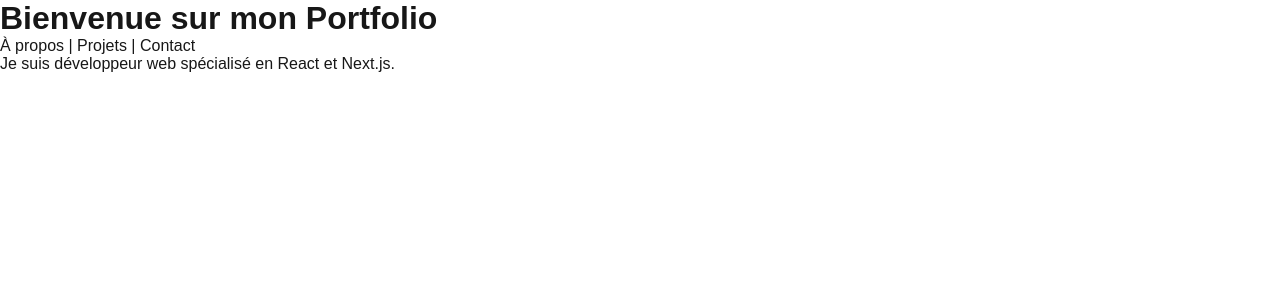
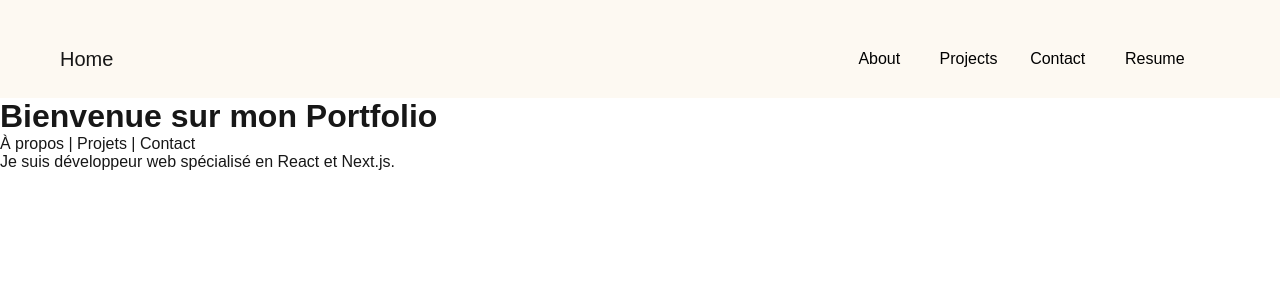
Before and after one commit to yusef-boulam/Portfolio_NextJS, a Next.js app: page / in a window 1280 px wide. Shown: the top 300 px of the page. Built offline with nearby package versions, Linux system fonts and the light colour scheme.

Commit message:
Ajout du composant Nav

```diff
--- /dev/null
+++ b/app/components/Nav.jsx
@@ -0,0 +1,75 @@
+"use client";
+import React, { useState } from "react";
+import Link from "next/link";
+import Image from "next/image";
+import styles from "../styles/nav.module.css";
+
+const Nav = () => {
+  const [toggleDropdown, setToggleDropdown] = useState(false);
+
+  return (
+    <nav className={styles.nav}>
+      <Link href="/" className={styles.link}>
+        <p>Home</p>
+      </Link>
+
+      {/* Desktop Navigation */}
+      <div className={styles.container_NavDesktop_Profile}>
+        <div className={styles.navDesktop}>
+          <div className={styles.containerNavLink}>
+            <div className={styles.navLinkContainer}>
+              <Link href="/about" className={styles.navLink}>
+                About
+              </Link>
+              <Link href="/projects" className={styles.navLink}>
+                Projects
+              </Link>
+            </div>
+            <div className={styles.navLinkContainer}>
+              <Link href="/contact" className={styles.navLink}>
+                Contact
+              </Link>
+              <Link href="/resume" className={styles.navLink}>
+                Resume
+              </Link>
+            </div>
+          </div>
+        </div>
+      </div>
+
+      {/* Mobile Navigation */}
+      <div className={styles.navMobile}>
+        <button
+          onClick={() => setToggleDropdown((prev) => !prev)}
+          className={styles.mobileMenuButton}
+        >
+          Menu
+        </button>
+        {toggleDropdown && (
+          <div className={styles.dropdown}>
+            <Link href="/about" onClick={() => setToggleDropdown(false)}>
+              About
+            </Link>
+            <Link href="/recipe" onClick={() => setToggleDropdown(false)}>
+              Projects
+            </Link>
+            <Link
+              href="/shopping-list"
+              onClick={() => setToggleDropdown(false)}
+            >
+              Contact
+            </Link>
+            <Link
+              href="/create-recipe"
+              onClick={() => setToggleDropdown(false)}
+            >
+              Resume
+            </Link>
+          </div>
+        )}
+      </div>
+    </nav>
+  );
+};
+
+export default Nav;
--- a/app/layout.js
+++ b/app/layout.jsx
@@ -1,5 +1,6 @@
 import { Geist, Geist_Mono } from "next/font/google";
 import "./globals.css";
+import Nav from "./components/Nav"; // La barre de navigation de votre site
 
 const geistSans = Geist({
   variable: "--font-geist-sans",
@@ -20,6 +21,7 @@ export default function RootLayout({ children }) {
   return (
     <html lang="en">
       <body className={`${geistSans.variable} ${geistMono.variable}`}>
+        <Nav />
         {children}
       </body>
     </html>
--- /dev/null
+++ b/app/styles/nav.module.css
@@ -0,0 +1,127 @@
+.nav {
+    display: flex;
+    position: relative;
+    z-index: 10000;
+    flex-direction: row;
+    align-items: center;
+    justify-content: space-between;
+    padding: 20px 50px 0 50px;
+    width: 100%;
+    max-width: 1500px;
+    margin: auto;
+    padding-top: 20px;
+    background-color: rgb(253, 249, 242);
+}
+
+.link {
+    display: flex;
+    align-items: center;
+}
+
+.link p {
+    padding: 10px;
+    display: flex;
+    align-items: center;
+    font-weight: 500;
+    font-size: 20px;
+}
+
+.logo {
+    border-radius: 50%;
+    width: 50px;
+    height: 50px;
+}
+
+.container_NavDesktop_Profile {
+    display: flex;
+    justify-content: flex-end;
+    width: 100%;
+}
+
+.navDesktop {
+    display: flex;
+    width: 100%;
+    justify-content: flex-end;
+    padding: 10px;
+}
+
+.containerNavLink {
+    display: flex;
+    margin-right: 5px;
+    align-items: center;
+}
+
+.navLinkContainer {
+    display: flex;
+    align-items: center;
+}
+
+.navLink {
+    color: black;
+    font-weight: 500;
+    padding: 10px 1%;
+    border: none;
+    border-radius: 15px;
+    cursor: pointer;
+    font-size: 16px;
+    margin-right: 36px;
+    margin-top: 10px;
+    margin-bottom: 10px;
+    text-align: center;
+    width: 100%;
+}
+
+/* Mobile navigation */
+.navMobile {
+    display: flex;
+    position: relative;
+}
+
+.mobileMenuButton {
+    font-weight: 500;
+    padding: 10px;
+    border-radius: 15px;
+    cursor: pointer;
+}
+
+.dropdown {
+    position: fixed;
+    /* Passage en fixed pour qu'il soit en overlay */
+    top: 70px;
+    /* Ajuste cette valeur pour qu'elle se place juste en dessous de la nav */
+    right: 10%;
+    left: 10%;
+    z-index: 10000;
+    background-color: rgb(253, 249, 242);
+    /* Pour correspondre à la couleur de fond de la nav */
+    box-shadow: 0 8px 16px rgba(0, 0, 0, 0.2);
+    display: flex;
+    flex-direction: column;
+    padding: 10px 0;
+}
+
+.dropdown a {
+    padding: 12px 16px;
+    text-decoration: none;
+    display: block;
+    color: black;
+}
+
+.dropdown button {
+    padding: 12px 16px;
+    text-decoration: none;
+    display: block;
+    color: black;
+}
+
+@media (min-width: 1034px) {
+    .navMobile {
+        display: none;
+    }
+}
+
+@media (max-width: 1034px) {
+    .container_NavDesktop_Profile {
+        display: none;
+    }
+}
```
